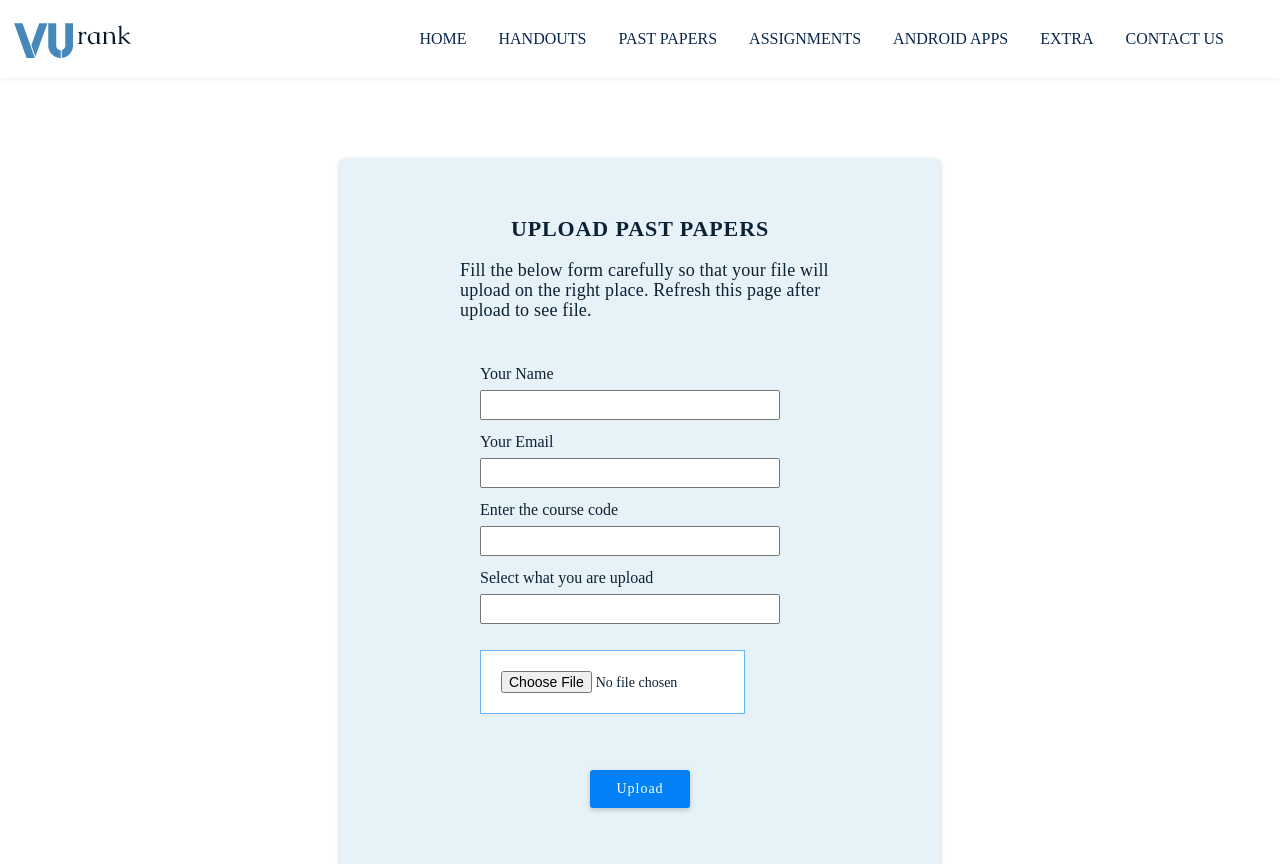
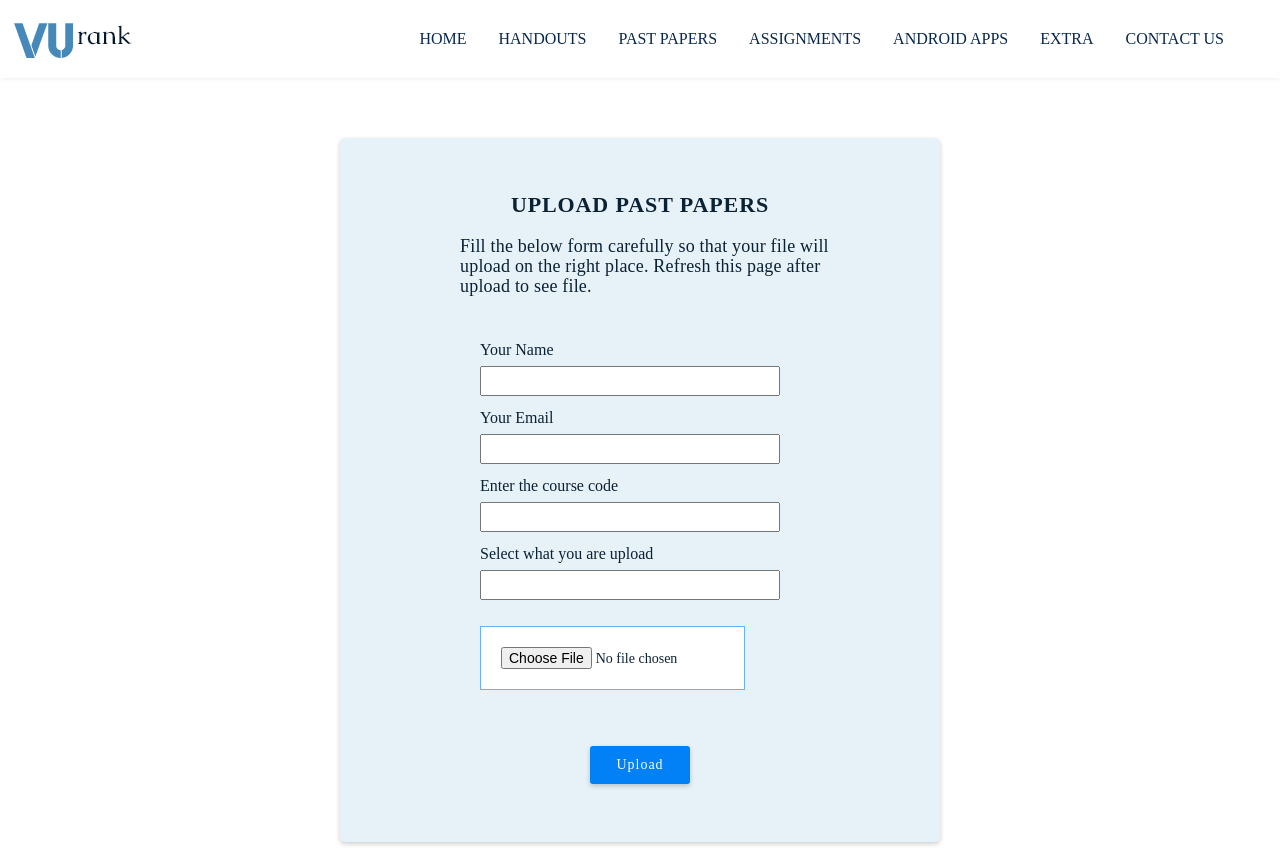
Before and after one commit to ayyaz10/vu_rank, a website: page upload-page.html in a window 1280 px wide. Shown: the top 864 px of the page. Drawn offline with Linux system fonts and the light colour scheme.

Commit message:
changed some styles

```diff
--- a/styles/upload-page.css
+++ b/styles/upload-page.css
@@ -2,8 +2,8 @@
 .upload-section {
   max-width: 600px;
   background: #E7F1F8;
-  padding: 60px 100px 0px 100px;
-  margin: 80px auto;
+  padding: 56px 100px 0px 100px;
+  margin: 60px auto;
   border-radius: 5px;
   box-shadow: 0px 2px 5px rgba(0,0,0, .2);
   text-overflow: clip;
@@ -64,7 +64,7 @@ input[type=submit] {
   border-radius: 3px;
   color: #ffffff;
   display: block;
-  margin: 45px  auto;
+  margin: 45px auto 10px auto;
   letter-spacing: 0.1rem;
   cursor: pointer;
   box-shadow: 0px 2px 5px rgba(0,0,0, .2);
```
